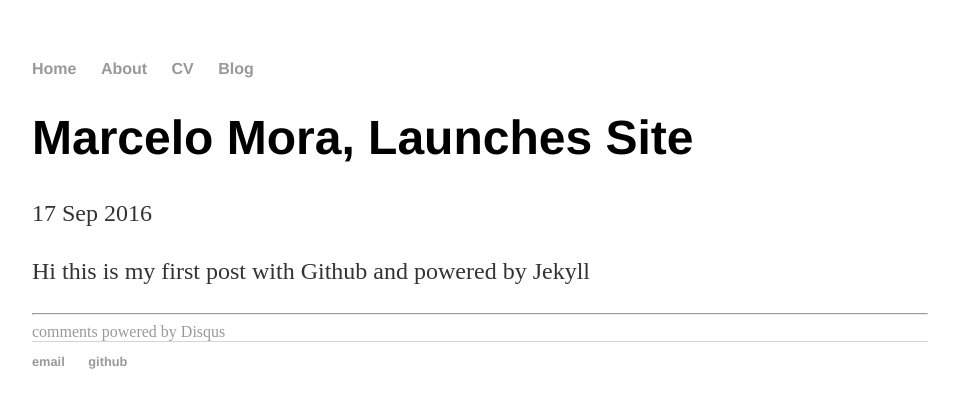
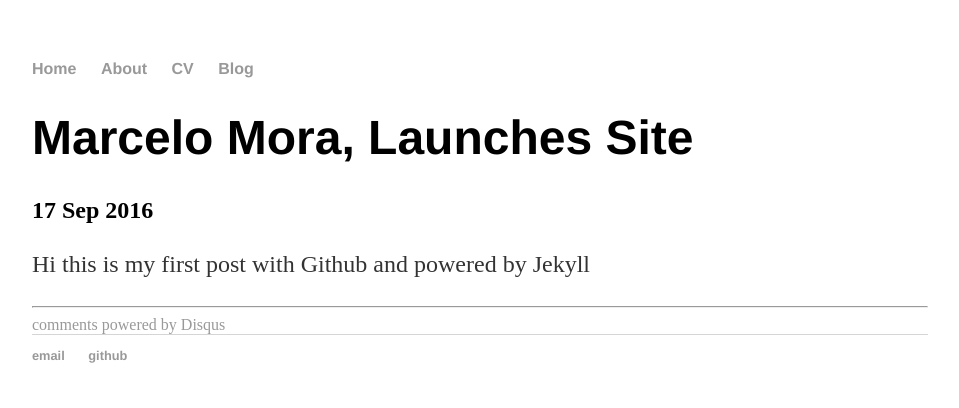
Before and after one commit to mamora/oldpage.github.io, a Jekyll site: the page built from _posts/2016-09-17-first-post.md, in a window 1280 px wide. Shown: the top 408 px of the page, without its empty margins (160-1119 px from the left). Built offline with Jekyll 4.4.1, drawn with Linux system fonts in a browser that asks for light colours; comment, search, counter and statistics services are not loaded.

Commit message:
Update post.html

```diff
--- a/_layouts/post.html
+++ b/_layouts/post.html
@@ -1,14 +1,20 @@
 ---
 layout: default
+notes: active
 ---
-<h1>{{ page.title }}</h1>
-<p class="meta">{{ page.date | date_to_string }}</p>
 
-<div class="post">
-  {{ content }}
-</div>
+<div class="notes">
+		<div class="note single">
+			<h1 class="title">{{ page.title }}</h1>
 
-<!-- Post info -->
+			<h2 class="date"><info datetime="{{ page.date }}">
+				{{ page.date | date_to_string }} {% if page.author %} by {{ page.author }} {% endif %}
+			</info></h2>
+			<!-- Post content -->
+			<div class="notebody">
+				{{ content }}
+			</div>
+			<!-- Post info -->
 			<div class="noteinfo">
 			<!-- include some categories and tags maybe? -->
 			</div>
```
